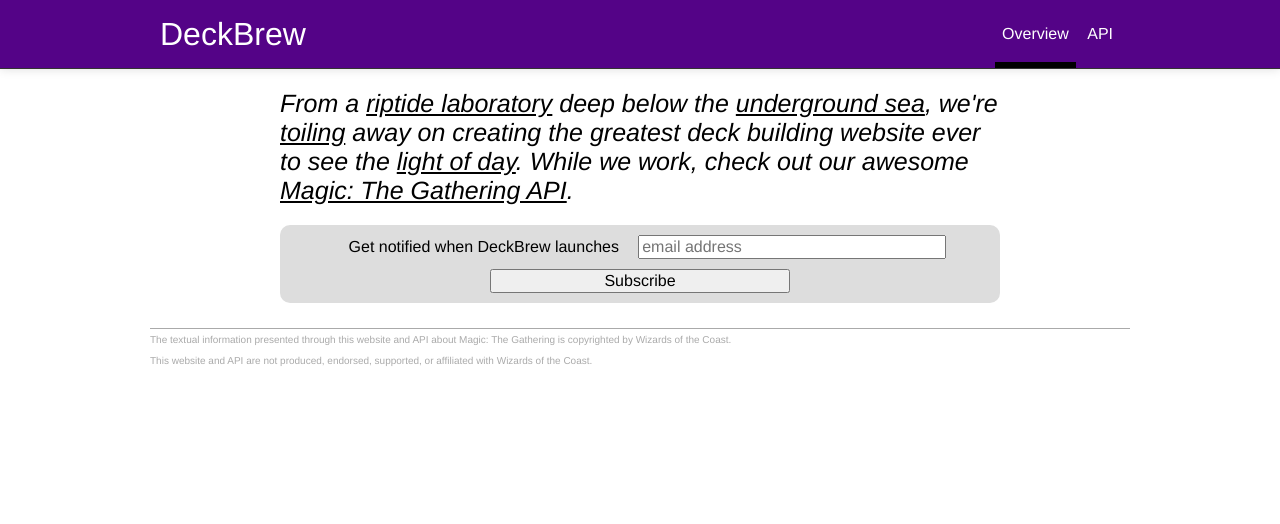
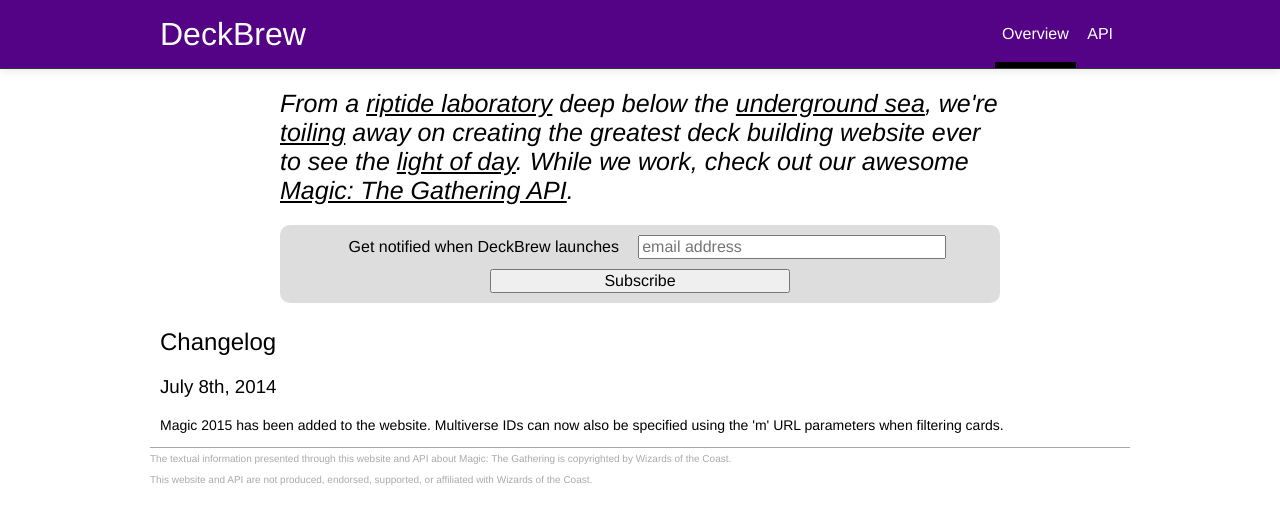
Before and after one commit to jerryharrison/deckbrew-website, a Jekyll site: the page built from index.html, in a window 1280 px wide. Shown: the top 524 px of the page. Built offline with Jekyll 4.4.1, drawn with Linux system fonts in a browser that asks for light colours; Markdown is read by kramdown in place of the engine named in the settings.

Commit message:
Add a changelog

```diff
--- a/index.html
+++ b/index.html
@@ -15,4 +15,12 @@
       <div class="clear"><input type="submit" value="Subscribe" name="subscribe" id="mc-embedded-subscribe" class="button"></div>
     </form>
   </div>
+
+  <h2>Changelog</h2>
+
+  <h3>July 8th, 2014</h3>
+
+  <p>
+    Magic 2015 has been added to the website. Multiverse IDs can now also be specified using the 'm' URL parameters when filtering cards.
+  </p>
 </div>
```
